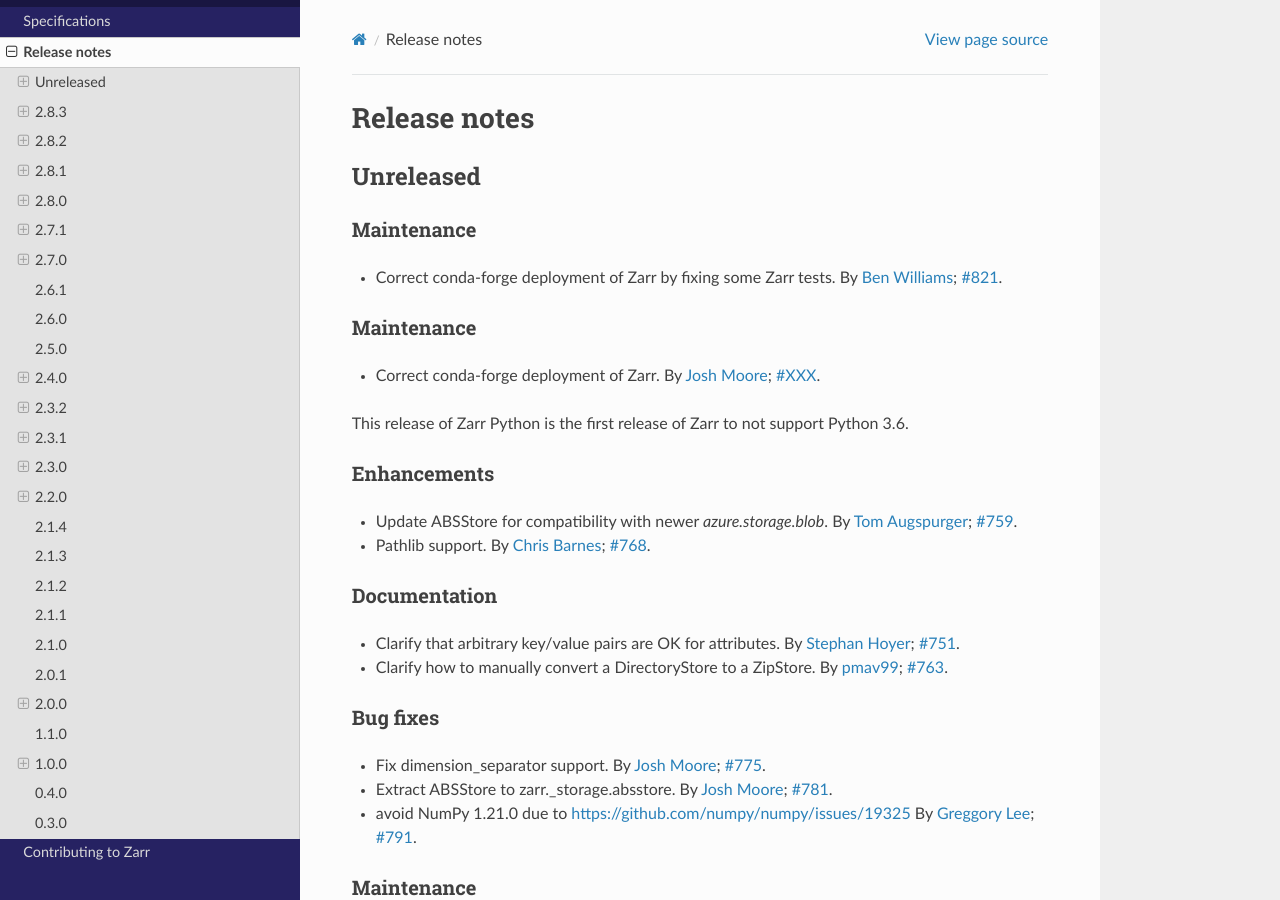
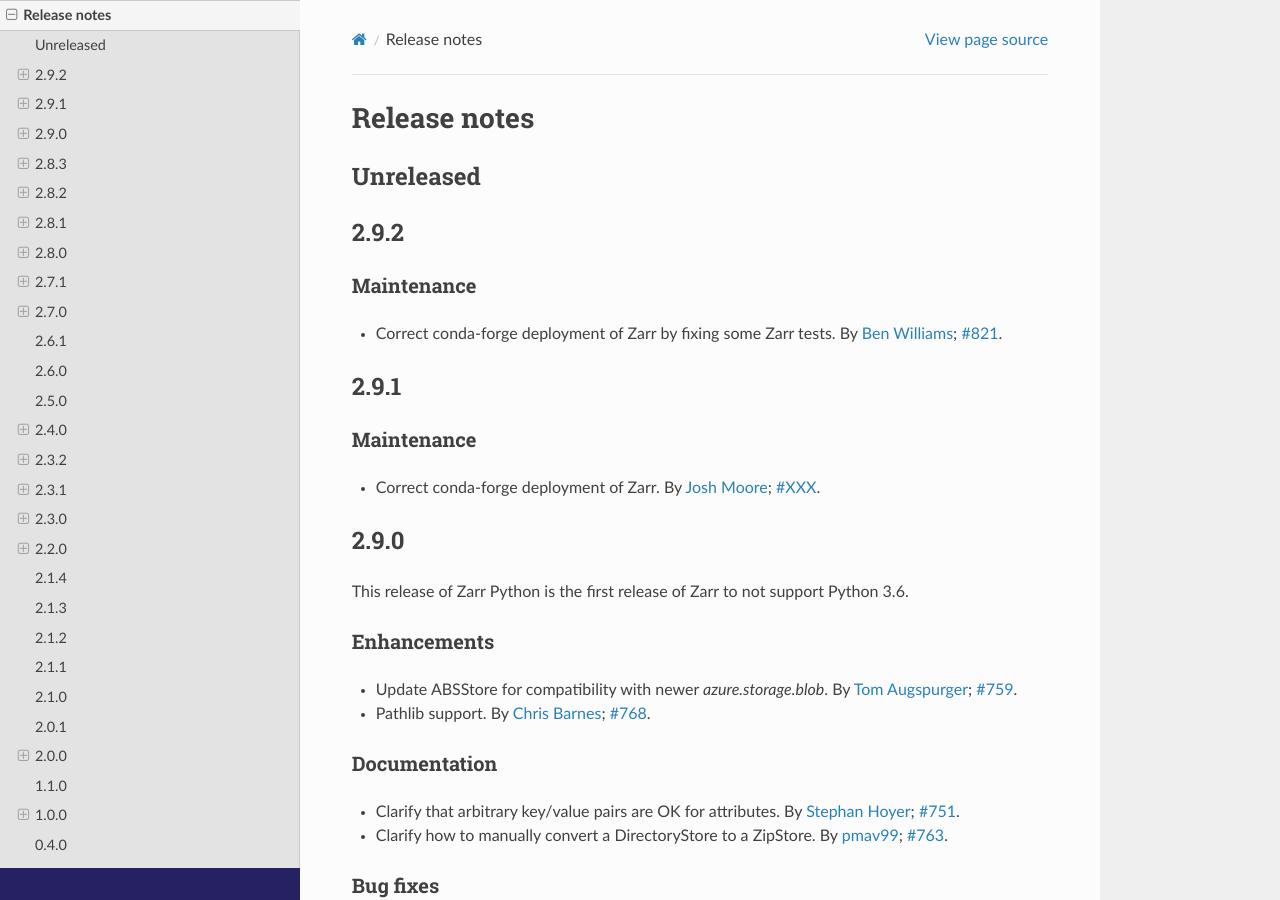
Before and after one commit to enthusiastdev121/zarr-python, a Sphinx documentation site: the page built from docs/release.rst, in a window 1280 px wide and 900 px high. Built offline with Sphinx 7.4.7 and the Read the Docs theme 2.0.0, drawn with Linux system fonts in a browser that asks for light colours; the version number could not be read and is left out.

Commit message:
Add release headers to docs

```diff
--- a/docs/release.rst
+++ b/docs/release.rst
@@ -8,6 +8,9 @@ Unreleased
 
 .. _release_2.9.2:
 
+2.9.2
+-----
+
 Maintenance
 ~~~~~~~~~~~
 
@@ -17,6 +20,9 @@ Maintenance
 
 .. _release_2.9.1:
 
+2.9.1
+-----
+
 Maintenance
 ~~~~~~~~~~~
 
@@ -25,6 +31,8 @@ Maintenance
 
 .. _release_2.9.0:
 
+2.9.0
+-----
 
 This release of Zarr Python is the first release of Zarr to not support Python 3.6.
 
```
